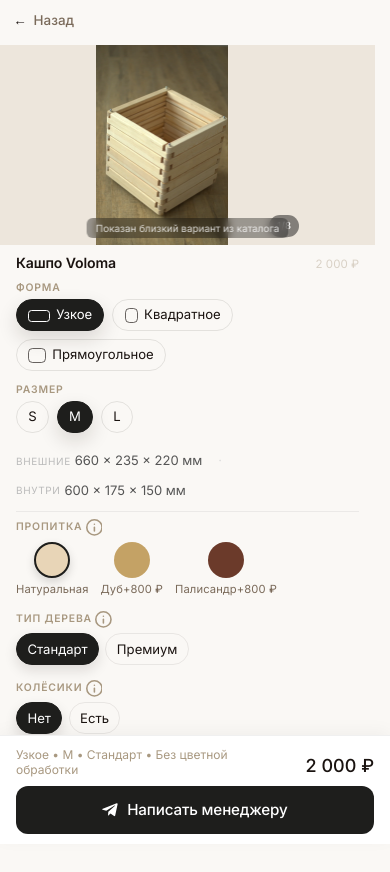
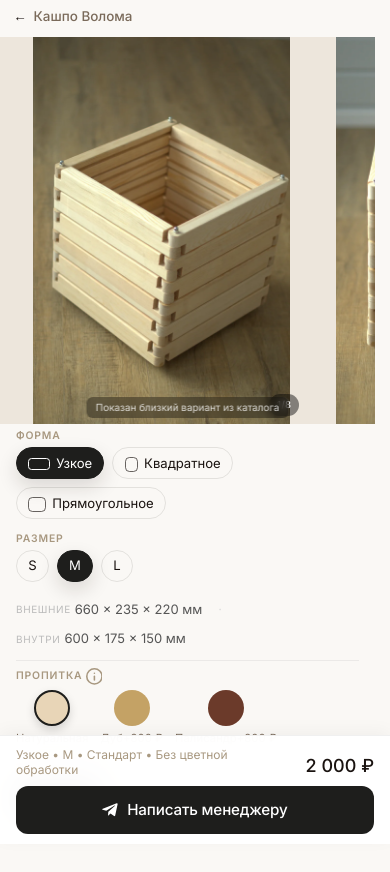
Before and after one commit to mentalprotector/Voloma, a Next.js app: page /configurator in a window 390 px wide. Shown: the top 872 px of the page. Before the commit the page ends 844 px from the top, so only its background shows below. Built offline with nearby package versions, Linux system fonts and the light colour scheme.

Commit message:
fix(configurator): mobile UX cleanup — single header, no wheels, larger photos, lightbox fixes

```diff
--- a/src/components/configurator/Configurator.tsx
+++ b/src/components/configurator/Configurator.tsx
@@ -3,7 +3,7 @@
 import { useMemo, useState } from "react";
 
 import { getInitialSize, hasSizeOptions, isSizeAvailable } from "@/config/availability";
-import { calculateTotalPrice, WHEELS_AVAILABLE } from "@/config/pricing";
+import { calculateTotalPrice } from "@/config/pricing";
 import { finishLabels, shapeLabels, sizeLabels } from "@/content/site-content";
 import { productVariants } from "@/data/product-variants";
 import { useCopyToClipboard, usePriceAnimation, useVibration } from "@/hooks";
@@ -27,7 +27,6 @@ export function Configurator() {
   const [size, setSize] = useState<Size>("m");
   const [finish, setFinish] = useState<Finish>("natural");
   const [quality, setQuality] = useState<Quality>("standard");
-  const [wheels, setWheels] = useState(false);
   const [sheetOpen, setSheetOpen] = useState(false);
 
   const { vibrate } = useVibration();
@@ -58,11 +57,10 @@ export function Configurator() {
   const total = calculateTotalPrice(shape, availableSizes, {
     quality,
     finish,
-    hasWheels: wheels,
+    hasWheels: false,
   });
 
   const showSizeSelector = hasSizeOptions(shape);
-  const wheelsAvailable = WHEELS_AVAILABLE(shape, availableSizes);
 
   // Build summary line — only join non-empty values
   const summaryParts = [
@@ -70,7 +68,6 @@ export function Configurator() {
     showSizeSelector ? sizeLabels[availableSizes] : "",
     qualityLabels[quality],
     finishLabels[finish],
-    wheelsAvailable && wheels ? "Колёсики" : "",
   ].filter(Boolean);
 
   const summaryLine = summaryParts.join(" • ");
@@ -82,7 +79,7 @@ export function Configurator() {
 Хочу заказать кашпо Voloma:
 Модель: ${shapeLabels[shape]}${showSizeSelector ? " " + sizeLabels[availableSizes] : ""}
 Тип дерева: ${qualityLabels[quality]}
-Пропитка: ${finishLabel}${wheelsAvailable && wheels ? "\nКолёсики: Да" : ""}
+Пропитка: ${finishLabel}
 Ориентир по стоимости: ${total.toLocaleString("ru-RU")} ₽`;
 
   function handleShapeChange(nextShape: Shape) {
@@ -114,12 +111,6 @@ export function Configurator() {
   function handleQualityChange(nextQuality: Quality) {
     vibrate();
     setQuality(nextQuality);
-    pulse();
-  }
-
-  function handleWheelsToggle() {
-    vibrate();
-    setWheels((current) => !current);
     pulse();
   }
 
@@ -162,7 +153,7 @@ export function Configurator() {
       {/* Controls */}
       <section className={styles.controlsColumn} aria-label="Параметры кашпо">
         <div className={styles.controls}>
-          {/* Top summary bar */}
+          {/* Desktop top summary bar — hidden on mobile */}
           <div className={styles.topBar}>
             <p className={styles.topBarTitle}>Кашпо Voloma</p>
             <p className={styles.topBarPriceSecondary}>
@@ -172,7 +163,6 @@ export function Configurator() {
 
           <ConfiguratorControls
             finish={finish}
-            onWheelsToggle={handleWheelsToggle}
             onFinishChange={handleFinishChange}
             onQualityChange={handleQualityChange}
             onShapeChange={handleShapeChange}
@@ -180,7 +170,6 @@ export function Configurator() {
             quality={quality}
             shape={shape}
             size={availableSizes}
-            wheels={wheels}
           />
 
           {/* Desktop sticky CTA */}
--- a/src/components/configurator/ConfiguratorControls.tsx
+++ b/src/components/configurator/ConfiguratorControls.tsx
@@ -3,7 +3,6 @@
 import { FINISHES, QUALITIES, SIZES, type Finish, type Quality, type Shape, type Size } from "@/types/product";
 import { finishHint, qualityLabels, shapeLabels, sizeLabels, woodTypeHints } from "@/content/site-content";
 import { getDimensions, hasSizeOptions, isSizeAvailable } from "@/config/availability";
-import { WHEELS_AVAILABLE } from "@/config/pricing";
 
 import { InfoTooltip } from "./InfoTooltip";
 import styles from "./configurator.module.css";
@@ -13,12 +12,10 @@ interface ConfiguratorControlsProps {
   size: Size;
   finish: Finish;
   quality: Quality;
-  wheels: boolean;
   onShapeChange: (shape: Shape) => void;
   onSizeChange: (size: Size) => void;
   onFinishChange: (finish: Finish) => void;
   onQualityChange: (quality: Quality) => void;
-  onWheelsToggle: () => void;
 }
 
 const shapeIcons: Record<Shape, string> = {
@@ -54,23 +51,20 @@ const finishPrices: Record<Finish, string> = {
   rosewood_stain: "+800 ₽",
 };
 
-const wheelsHint = "Скрытые колёсики для удобного перемещения";
-
 export function ConfiguratorControls({
   shape,
   size,
   finish,
   quality,
-  wheels,
   onShapeChange,
   onSizeChange,
   onFinishChange,
   onQualityChange,
-  onWheelsToggle,
 }: ConfiguratorControlsProps) {
   const shapeOptions: Shape[] = ["narrow", "square", "rect"];
   const showSizeSelector = hasSizeOptions(shape);
-  const wheelsAvailable = WHEELS_AVAILABLE(shape, size);
+
+  const noWheelsNote = shape === "narrow" && size === "s";
 
   return (
     <div className={styles.selectors}>
@@ -199,38 +193,9 @@ export function ConfiguratorControls({
         </div>
       </section>
 
-      {/* Wheels — hidden for narrow S */}
-      {wheelsAvailable && (
-        <section className={styles.optionGroup} aria-labelledby="config-wheels-label">
-          <span className={styles.optionLabelWithHint}>
-            <p className={styles.optionLabel} id="config-wheels-label">
-              Колёсики
-            </p>
-            <InfoTooltip text={wheelsHint} />
-          </span>
-          <div className={[styles.optionControls, styles.chipControls].join(" ")}>
-            <button
-              aria-pressed={!wheels}
-              className={[styles.chip, !wheels ? styles.chipActive : ""].filter(Boolean).join(" ")}
-              type="button"
-              onClick={() => {
-                if (wheels) onWheelsToggle();
-              }}
-            >
-              Нет
-            </button>
-            <button
-              aria-pressed={wheels}
-              className={[styles.chip, wheels ? styles.chipActive : ""].filter(Boolean).join(" ")}
-              type="button"
-              onClick={() => {
-                if (!wheels) onWheelsToggle();
-              }}
-            >
-              Есть
-            </button>
-          </div>
-        </section>
+      {/* Micro-note for narrow S: no wheels */}
+      {noWheelsNote && (
+        <p className={styles.noWheelsNote}>Узкое S поставляется без колёсиков</p>
       )}
     </div>
   );
--- a/src/components/configurator/ImageGallery.tsx
+++ b/src/components/configurator/ImageGallery.tsx
@@ -265,7 +265,7 @@ export function ImageGallery({
       {/* Lightbox */}
       {lightboxIndex !== null && showGallery && (
         <Lightbox
-          caption={caption ?? ""}
+          caption={note ?? caption ?? ""}
           images={images}
           initialIndex={lightboxIndex}
           onClose={() => setLightboxIndex(null)}
--- a/src/components/configurator/configurator.module.css
+++ b/src/components/configurator/configurator.module.css
@@ -45,7 +45,7 @@
   .mediaFrame {
     height: auto;
     max-height: none;
-    min-height: unset;
+    min-height: 35vh;
   }
 }
 
@@ -60,6 +60,12 @@
 }
 
 /* ===== Top summary bar (simplified, lightweight) ===== */
+/* Hidden on mobile — price/summary only in sticky bottom CTA */
+.topBar {
+  display: none;
+}
+
+@media (min-width: 768px) {
   .topBar {
     display: flex;
     align-items: baseline;
@@ -67,6 +73,7 @@
     gap: 0.5rem;
     padding: 0.4rem 0 0.25rem;
     margin-bottom: 0;
+  }
 }
 
 .topBarTitle {
@@ -356,6 +363,16 @@
 .dimSep {
   color: #ddd;
   font-size: 13px;
+}
+
+/* ===== Micro-note: no wheels for narrow S ===== */
+.noWheelsNote {
+  margin: 0;
+  padding: 0.25rem 0 0.5rem;
+  font-size: 0.68rem;
+  color: var(--color-text-muted);
+  line-height: 1.3;
+  font-style: italic;
 }
 
 /* ===== Desktop CTA ===== */
--- a/src/components/configurator/image-gallery.module.css
+++ b/src/components/configurator/image-gallery.module.css
@@ -406,7 +406,7 @@
     cursor: pointer;
     -webkit-tap-highlight-color: transparent;
     aspect-ratio: 3 / 4;
-    max-height: 200px;
+    max-height: 60vh;
     overflow: hidden;
     border-radius: 12px;
   }
--- a/src/components/layout/SiteHeader.tsx
+++ b/src/components/layout/SiteHeader.tsx
@@ -54,7 +54,7 @@ export function SiteHeader() {
               <span className={styles.configuratorBackIcon} aria-hidden="true">
                 ←
               </span>
-              Назад
+              Кашпо Волома
             </Link>
 
             <Link className={styles.brand} href="/">
--- a/src/components/layout/site-header.module.css
+++ b/src/components/layout/site-header.module.css
@@ -290,11 +290,12 @@
     gap: 0.35rem;
   }
 
+  /* Flatter configurator header on mobile */
   .configuratorInner {
-    min-height: 2.7rem;
+    min-height: 2.2rem;
     padding-inline: 0.75rem;
-    padding-top: 0.08rem;
-    padding-bottom: 0.08rem;
+    padding-top: 0;
+    padding-bottom: 0;
   }
 
   .configuratorBack {
```
Also changed, not shown: src/components/configurator/lightbox.module.css. Lines whose indentation alone changed are shown as unchanged.
